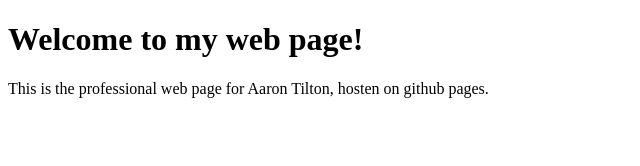
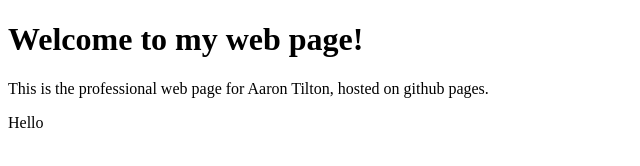
Before and after one commit to Last-Username/Last-Username.github.io, a plain HTML site: page index.html in a window 1280 px wide. Shown: the full height of the page, 0-640 px from the left. Drawn offline with Linux system fonts and the light colour scheme.

Commit message:
Update index.html

```diff
--- a/index.html
+++ b/index.html
@@ -3,6 +3,10 @@
 <html>
     <body>
         <h1> Welcome to my web page!</h1>
-    </p> This is the professional web page for Aaron Tilton, hosten on github pages. </p>
-    </body>
+    </p> This is the professional web page for Aaron Tilton, hosted on github pages. </p>
+
+        <div id="clickme" onclick="document.getElementById('clickme').innerHTML=Date()">
+             Hello
+        </div>
+</body>
 </html>
```
